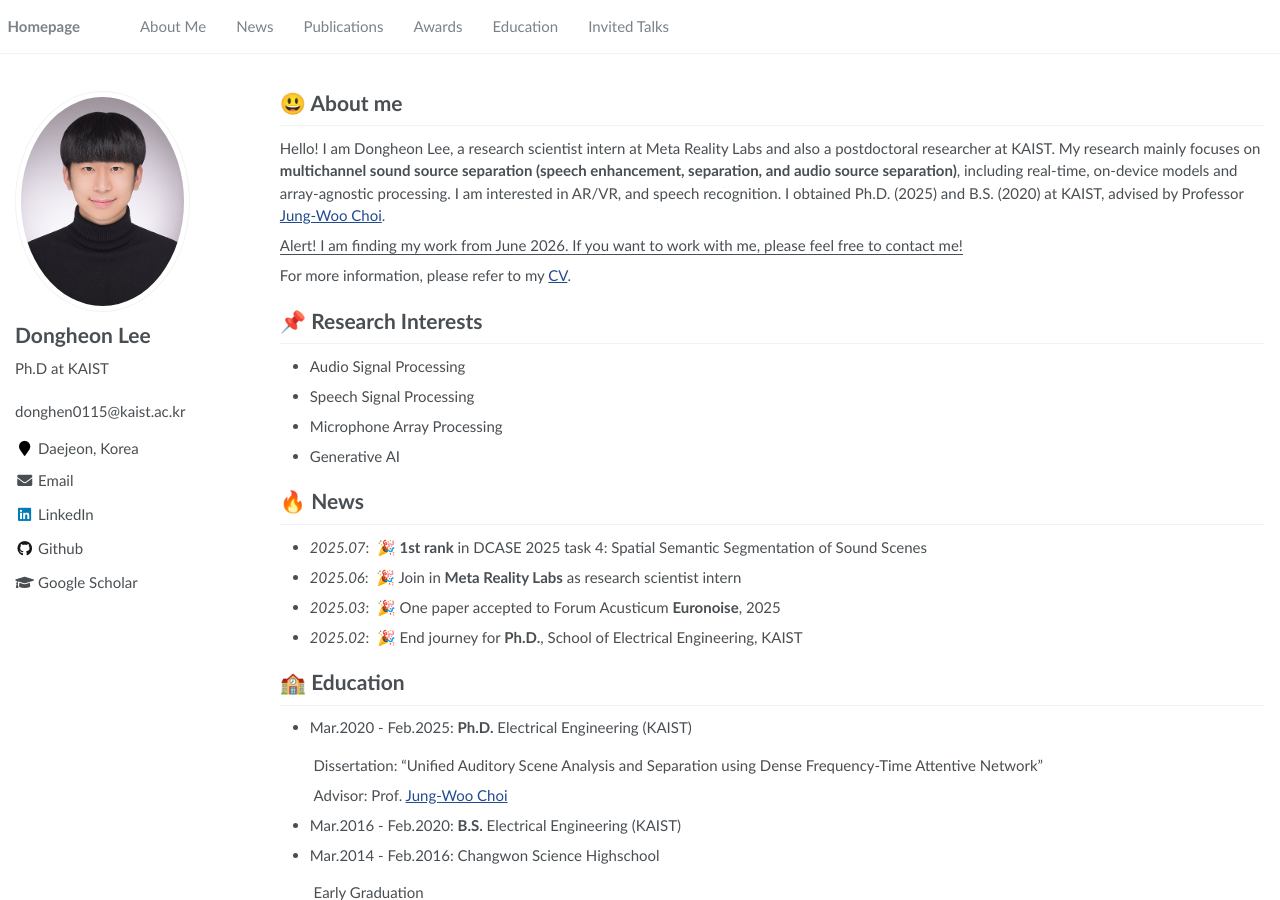
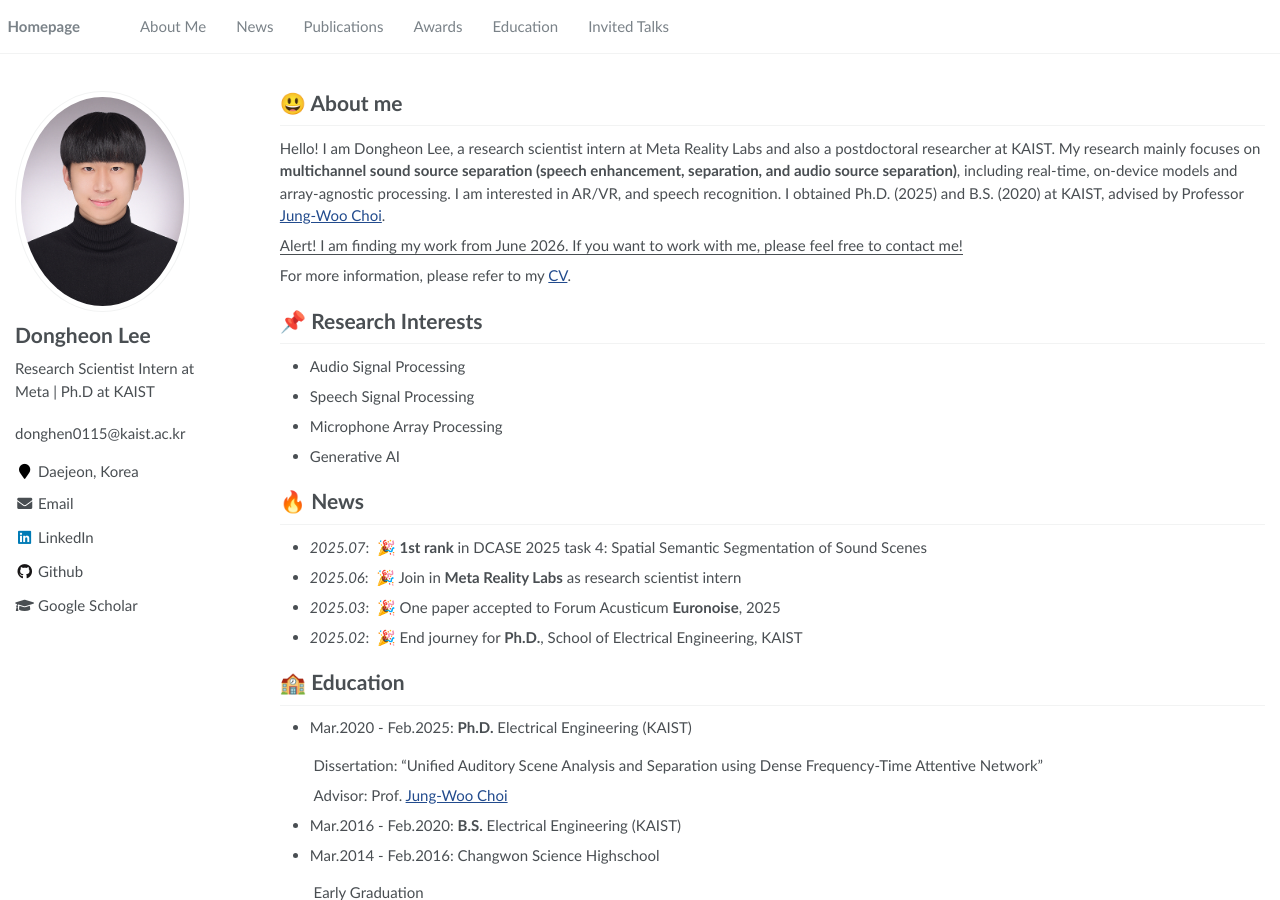
Before and after one commit to donghoney0416/donghoney0416.github.io, a Jekyll site: the page built from _pages/about.md, in a window 1280 px wide and 900 px high. Built offline with Jekyll 4.4.1, drawn with Linux system fonts in a browser that asks for light colours.

Commit message:
Update _config.yml

```diff
--- a/_config.yml
+++ b/_config.yml
@@ -23,7 +23,7 @@ baidu_site_verification  :  # get baidu_site_verification from https://ziyuan.ba
 author:
   name             : "Dongheon Lee"
   avatar           : "images/DLee.png"
-  bio              : "Ph.D at KAIST"
+  bio              : "Research Scientist Intern at Meta | Ph.D at KAIST"
   location         : "Daejeon, Korea"
   employer         :
   pubmed           :
```
